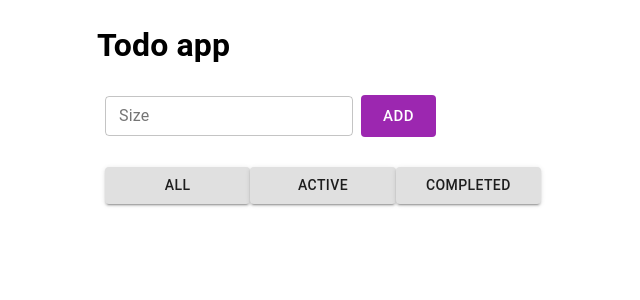
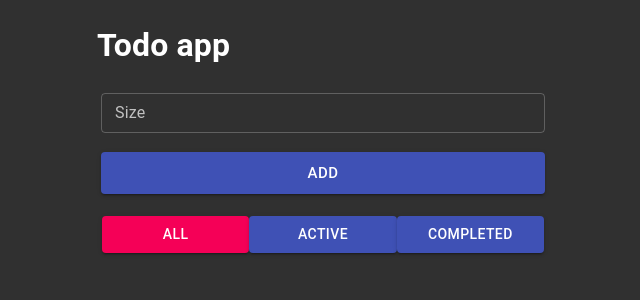
Before and after one commit to MartinJelenak/redux-test, a React (Create React App) app: page / in a window 1280 px wide. Shown: the top 300 px of the page, without its empty margins (317-957 px from the left). Built offline with nearby package versions, Linux system fonts and the light colour scheme.

Commit message:
set dark theme

```diff
--- a/src/components/Buttons.js
+++ b/src/components/Buttons.js
@@ -3,6 +3,9 @@ import { makeStyles } from '@material-ui/core/styles';
 import { Button } from '@material-ui/core';
 
 const useStyles = makeStyles((theme) => ({
+    color: {
+        color: theme.palette.lol.color,
+    }
 }));
 
 export default function Buttons({ active, children, onClick }) {
@@ -13,8 +16,9 @@ export default function Buttons({ active, children, onClick }) {
             fullWidth
             onClick={onClick}
             // disabled={active}
-            variant={active ? 'secondary' : 'primary'}
+            // variant={active ? 'secondary' : 'primary'}
             variant="contained"
+            color={active ? 'secondary' : 'primary'}
         >
             { children}
         </Button >
--- a/src/components/SettingBar.js
+++ b/src/components/SettingBar.js
@@ -10,19 +10,20 @@ const useStyles = makeStyles((theme) => ({
         display: 'flex',
         alignItems: 'center',
         justifyItems: 'center',
-        margin: '20px 0px 5px 0px'
+        margin: '20px 0px 5px 0px',
+        padding: '0px 5px 0px 5px'
     }
 }));
 
 export default function SettingBar() {
     const classes = useStyles();
     return (
-        // <Paper component="form" className={classes.root}>
-        <ButtonGroup disableElevation variant="contained" color="primary" className={classes.root} component={Button} fullWidth>
-            <ButtonContainer filter={visibilityFilters.SHOW_ALL}>ALL</ButtonContainer>
-            <ButtonContainer filter={visibilityFilters.SHOW_ACTIVE}>ACTIVE</ButtonContainer>
-            <ButtonContainer filter={visibilityFilters.SHOW_COMPLETED}>COMPLETED</ButtonContainer>
-        </ButtonGroup>
-        // </Paper >
+        <>
+            <ButtonGroup disableElevation variant="contained" color="primary" fullwidth className={classes.root}>
+                <ButtonContainer filter={visibilityFilters.SHOW_ALL}>ALL</ButtonContainer>
+                <ButtonContainer filter={visibilityFilters.SHOW_ACTIVE}>ACTIVE</ButtonContainer>
+                <ButtonContainer filter={visibilityFilters.SHOW_COMPLETED}>COMPLETED</ButtonContainer>
+            </ButtonGroup>
+        </>
     )
 }
--- a/src/components/TodoList.js
+++ b/src/components/TodoList.js
@@ -7,7 +7,6 @@ const useStyles = makeStyles((theme) => ({
     root: {
         width: '100%',
         maxWidth: 'auto',
-        backgroundColor: theme.palette.background.paper,
     },
 }));
 
--- a/src/containers/TaskMaker.js
+++ b/src/containers/TaskMaker.js
@@ -1,67 +1,3 @@
-// import React, { useRef, useState } from "react";
-// import { connect } from 'react-redux'
-// import TextField from '@material-ui/core/TextField';
-// import Button from '@material-ui/core/Button';
-// import { todoMakeA } from '../redux/actions'
-
-
-
-// const TaskMaker = ({ dispatch }) => {
-//     const [err, setErr] = useState(false)
-//     let input
-//     let textInput = useRef(null)
-
-//     const cilickHandle = () => {
-//         console.log(input)
-//         if (input != undefined && input != '') {
-//             dispatch(todoMakeA(input))
-//             textInput.current.value = ""
-//             input = ''
-//             setErr(false)
-//         } else {
-//             setErr(true)
-//         }
-//     }
-
-//     return (
-//         <div>
-// <TextField
-//     error={err}
-//     id="outlined-todo-input"
-//     label="Todo"
-//     type="text"
-//     variant="outlined"
-//     inputRef={textInput}
-//     size="small"
-//     onChange={e => {
-//         e.preventDefault()
-//         input = e.target.value
-//         console.log(input)
-
-//     }}
-//     value={input}
-// />
-//             <div>
-//                 <Button
-//                     variant="contained"
-//                     color="primary"
-//                     disableElevation
-//                     size="large"
-//                     onClick={e => {
-//                         cilickHandle()
-//                     }
-//                     }>
-//                     Add todo
-//             </Button>
-//             </div>
-//         </div >
-//     )
-// }
-
-// export default connect()(TaskMaker)
-//---------------------------------------------------------------------
-
-
 import React, { useRef, useState } from "react";
 import { makeStyles } from '@material-ui/core/styles';
 import Paper from '@material-ui/core/Paper';
@@ -74,6 +10,7 @@ import DirectionsIcon from '@material-ui/icons/Directions';
 import { todoMakeA } from '../redux/actions'
 import { connect } from 'react-redux'
 import { Button, TextField } from "@material-ui/core";
+
 
 
 
@@ -96,6 +33,9 @@ const useStyles = makeStyles((theme) => ({
         height: 28,
         margin: 4,
     },
+    margin: {
+        margin: '15px 0px 0px 0px'
+    }
 }));
 
 const TaskMaker = ({ dispatch }) => {
@@ -116,21 +56,8 @@ const TaskMaker = ({ dispatch }) => {
         }
     }
     return (
-        <div className={classes.root}>
+        <form>
             <div className={classes.root}>
-                {/* <InputBase
-                    error={err}
-                    className={classes.input}
-                    inputProps={{ 'aria-label': 'search google maps' }}
-                    inputRef={input}
-                    onChange={e => {
-                        e.preventDefault()
-                        input = e.target.value
-                        console.log(input)
-
-                    }}
-                    value={input}
-                /> */}
                 <TextField
                     label="Size"
                     id="outlined-size-small"
@@ -150,19 +77,21 @@ const TaskMaker = ({ dispatch }) => {
             </div>
             <div className={classes.root}>
                 <Button
+                    className={classes.margin}
+                    type="submit"
                     fullWidth
                     variant="contained"
                     color="primary"
-                    disableElevation
                     size="large"
                     onClick={e => {
+                        e.preventDefault()
                         cilickHandle()
                     }
                     }>
                     Add
             </Button>
             </div>
-        </div>
+        </form>
     );
 }
 
--- a/src/index.js
+++ b/src/index.js
@@ -7,14 +7,16 @@ import { Provider } from 'react-redux';
 import * as serviceWorker from './serviceWorker';
 import { ThemeProvider } from '@material-ui/core/styles';
 import theme from './theme'
+import { CssBaseline } from '@material-ui/core';
 
 ReactDOM.render(
   <React.StrictMode>
-    <Provider store={store}>
-      <ThemeProvider theme={theme}>
+    <ThemeProvider theme={theme}>
+      <CssBaseline />
+      <Provider store={store}>
         <App />
-      </ThemeProvider>
-    </Provider>
+      </Provider>
+    </ThemeProvider>
   </React.StrictMode>,
   document.getElementById('root')
 );
--- a/src/redux/store.js
+++ b/src/redux/store.js
@@ -1,5 +1,5 @@
 import { configureStore } from '@reduxjs/toolkit';
-import todos from './reducers/todos';
+import todos from './reducers/todoReducer';
 import todoListFilter from './reducers/todoListFilter';
 
 export default configureStore({
--- a/src/theme.js
+++ b/src/theme.js
@@ -4,12 +4,10 @@ import green from '@material-ui/core/colors/green';
 
 const theme = createMuiTheme({
     palette: {
-        primary: {
-            main: purple[500],
-        },
-        secondary: {
-            main: green[500],
-        },
+        type: 'dark',
+        lol: {
+            color: 'orange'
+        }
     },
 });
 
```
Also changed, not shown: src/redux/reducers/todoReducer.js (renamed from src/redux/reducers/todos.js).
